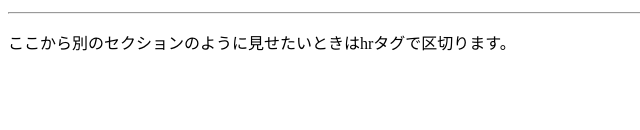
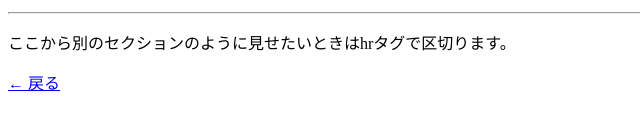
Before and after one commit to Tegrikni/sample_heading, a plain HTML site: page index.html in a window 1280 px wide. Shown: the part 306-436 px from the top of the page, 0-640 px from the left. Drawn offline with Linux system fonts and the light colour scheme.

Commit message:
Update index.html

```diff
--- a/index.html
+++ b/index.html
@@ -12,5 +12,7 @@
   <p>これは<br>途中で<br>改行した文章です。</p>
   <hr>
   <p>ここから別のセクションのように見せたいときはhrタグで区切ります。</p>
+
+  <p><a href="https://tegrikni.github.io/web-basics/">← 戻る</a></p>
 </body>
 </html>
```
